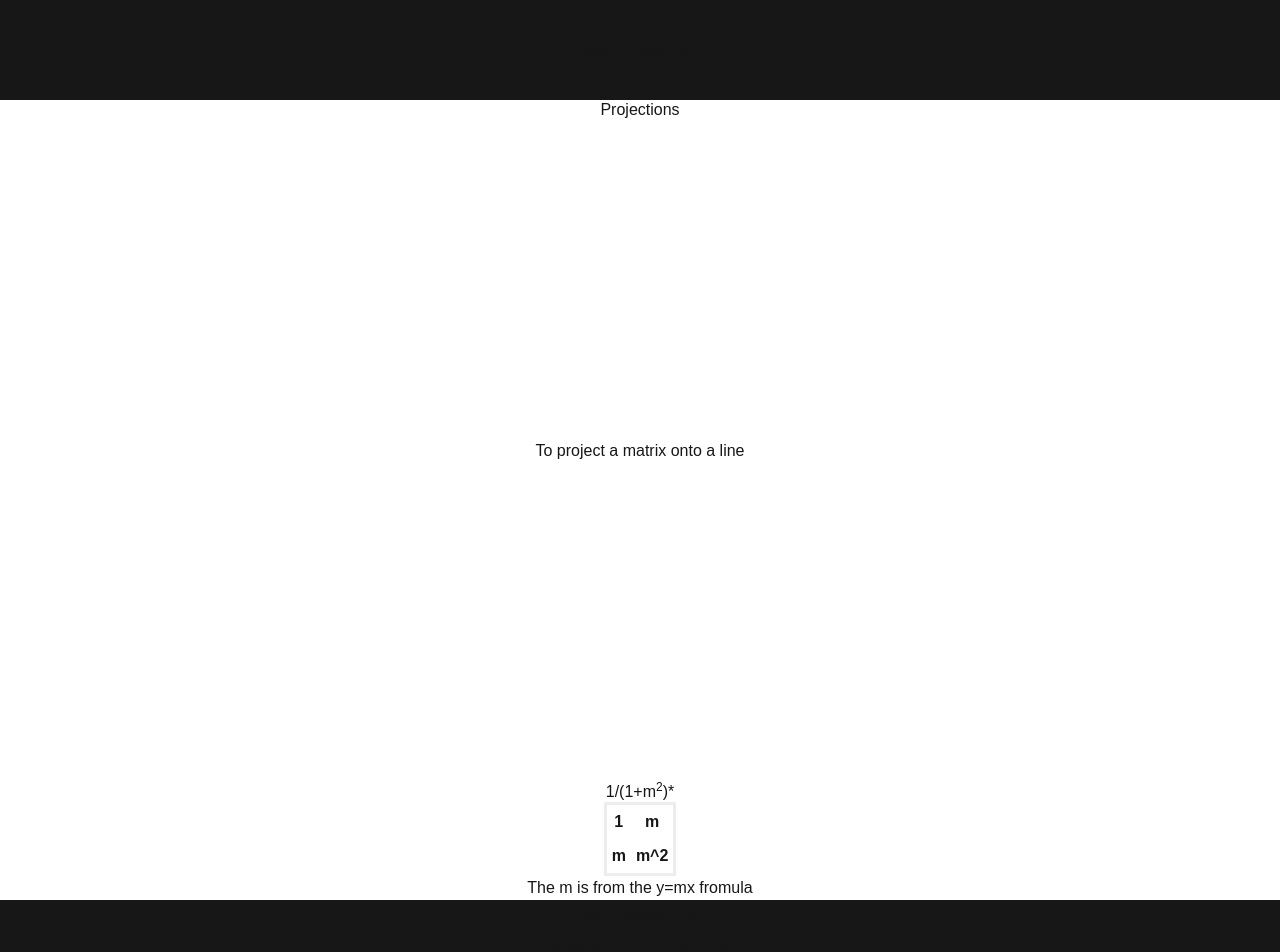
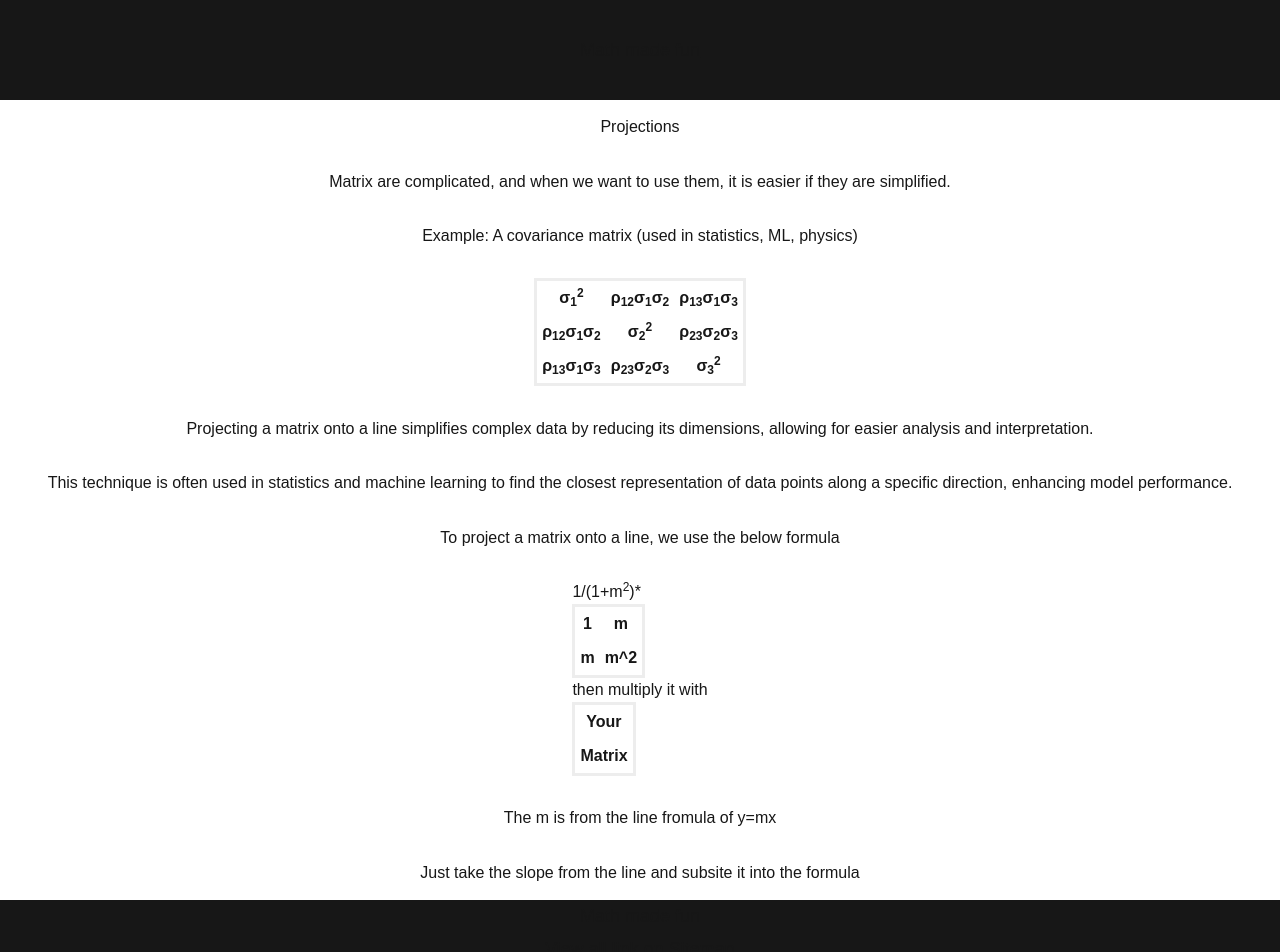
Before and after one commit to RisingSatalite/math-made-fun, a Next.js app: page /advance/geometryTransformations/projection in a window 1280 px wide. Shown: the top 952 px of the page. Built offline with nearby package versions, Linux system fonts and the light colour scheme.

Commit message:
expanded betterprojections page

```diff
--- a/src/app/advance/geometryTransformations/projection/page.js
+++ b/src/app/advance/geometryTransformations/projection/page.js
@@ -2,11 +2,32 @@ import MatrixDisplayer from "@/components/matrixDisplayer";
 
 export default function Projections() {
   return (
-    <div className="grid grid-rows-[20px_1fr_20px] items-center justify-items-center min-h-screen">
+    <div className="grid items-center justify-items-center min-h-screen">
       <p>Projections</p>
-      <p>To project a matrix onto a line</p>
-      <span>1/(1+m<sup>2</sup>)*</span><MatrixDisplayer matrix={[[1,"m"],["m","m^2"]]}/>
-      <p>The m is from the y=mx fromula</p>
+      <p>Matrix are complicated, and when we want to use them, it is easier if they are simplified.</p>
+      <p>Example: A covariance matrix (used in statistics, ML, physics)</p>
+      <MatrixDisplayer matrix={
+        [
+          [
+            <span>σ<sub>1</sub><sup>2</sup></span>,
+            <span>ρ<sub>12</sub>σ<sub>1</sub>σ<sub>2</sub></span>,
+            <span>ρ<sub>13</sub>σ<sub>1</sub>σ<sub>3</sub></span>
+          ],[
+            <span>ρ<sub>12</sub>σ<sub>1</sub>σ<sub>2</sub></span>,
+            <span>σ<sub>2</sub><sup>2</sup></span>,
+            <span>ρ<sub>23</sub>σ<sub>2</sub>σ<sub>3</sub></span>
+          ],[
+            <span>ρ<sub>13</sub>σ<sub>1</sub>σ<sub>3</sub></span>,
+            <span>ρ<sub>23</sub>σ<sub>2</sub>σ<sub>3</sub></span>,
+            <span>σ<sub>3</sub><sup>2</sup></span>
+          ]
+        ]}/>
+      <p>Projecting a matrix onto a line simplifies complex data by reducing its dimensions, allowing for easier analysis and interpretation.</p>
+      <p>This technique is often used in statistics and machine learning to find the closest representation of data points along a specific direction, enhancing model performance.</p>
+      <p>To project a matrix onto a line, we use the below formula</p>
+      <span>1/(1+m<sup>2</sup>)*<MatrixDisplayer matrix={[[1,"m"],["m","m^2"]]}/>then multiply it with<MatrixDisplayer matrix={[["Your"],["Matrix"]]}/></span>
+      <p>The m is from the line fromula of y=mx</p>
+      <p>Just take the slope from the line and subsite it into the formula</p>
     </div>
   );
 }
```
